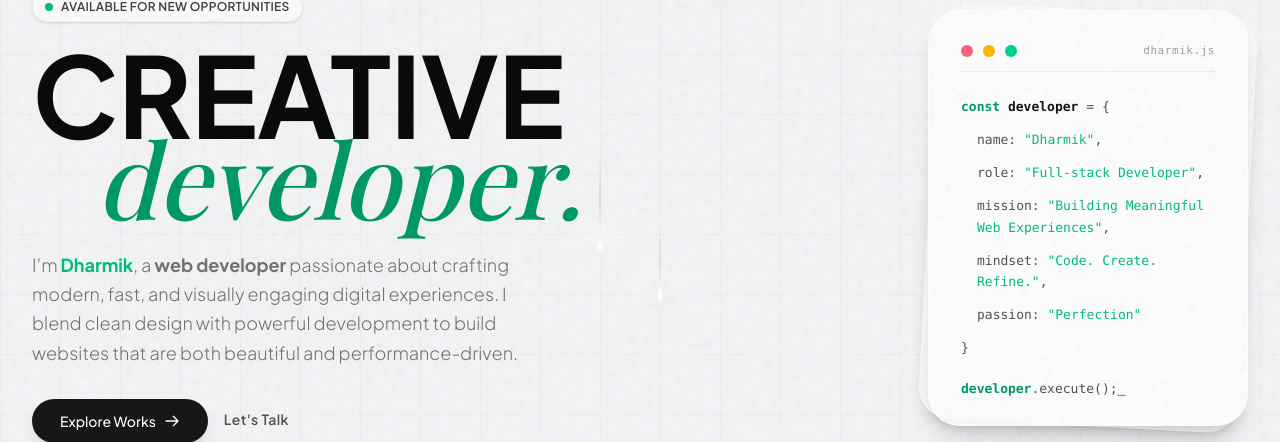
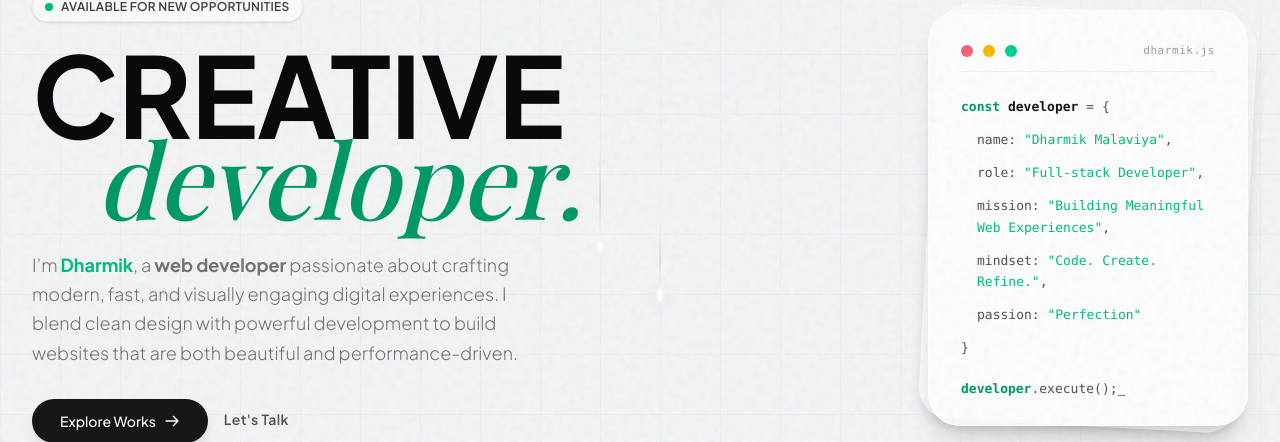
Before and after one commit to Dharmik0725/Portfolio, a Django app: page / in a window 1280 px wide. Shown: the part 1026-1468 px from the top of the page. Run offline with Django 5.2, Linux system fonts and the light colour scheme; data comes from the database, SQL or seed files in the repository; style sheets or scripts are compiled from the project's sources; some web fonts are replaced.

Commit message:
Update developer name in index.html

```diff
--- a/Main/templates/index.html
+++ b/Main/templates/index.html
@@ -377,7 +377,7 @@
 
                         <div class="space-1.5 sm:space-y-3 font-mono text-[12px] sm:text-[13px] text-neutral-600 leading-relaxed z-10">
                             <p><span class="text-emerald-600 font-semibold">const</span> <span class="text-neutral-900 font-semibold">developer</span> = {</p>
-                            <p class="pl-4">name: <span class="text-emerald-500">"Dharmik"</span>,</p>
+                            <p class="pl-4">name: <span class="text-emerald-500">"Dharmik Malaviya"</span>,</p>
                             <p class="pl-4">role: <span class="text-emerald-500">"Full-stack Developer"</span>,</p>
                             <p class="pl-4">mission: <span class="text-emerald-500">"Building Meaningful Web Experiences"</span>,</p>
                             <p class="pl-4">mindset: <span class="text-emerald-500">"Code. Create. Refine."</span>,</p>
```
